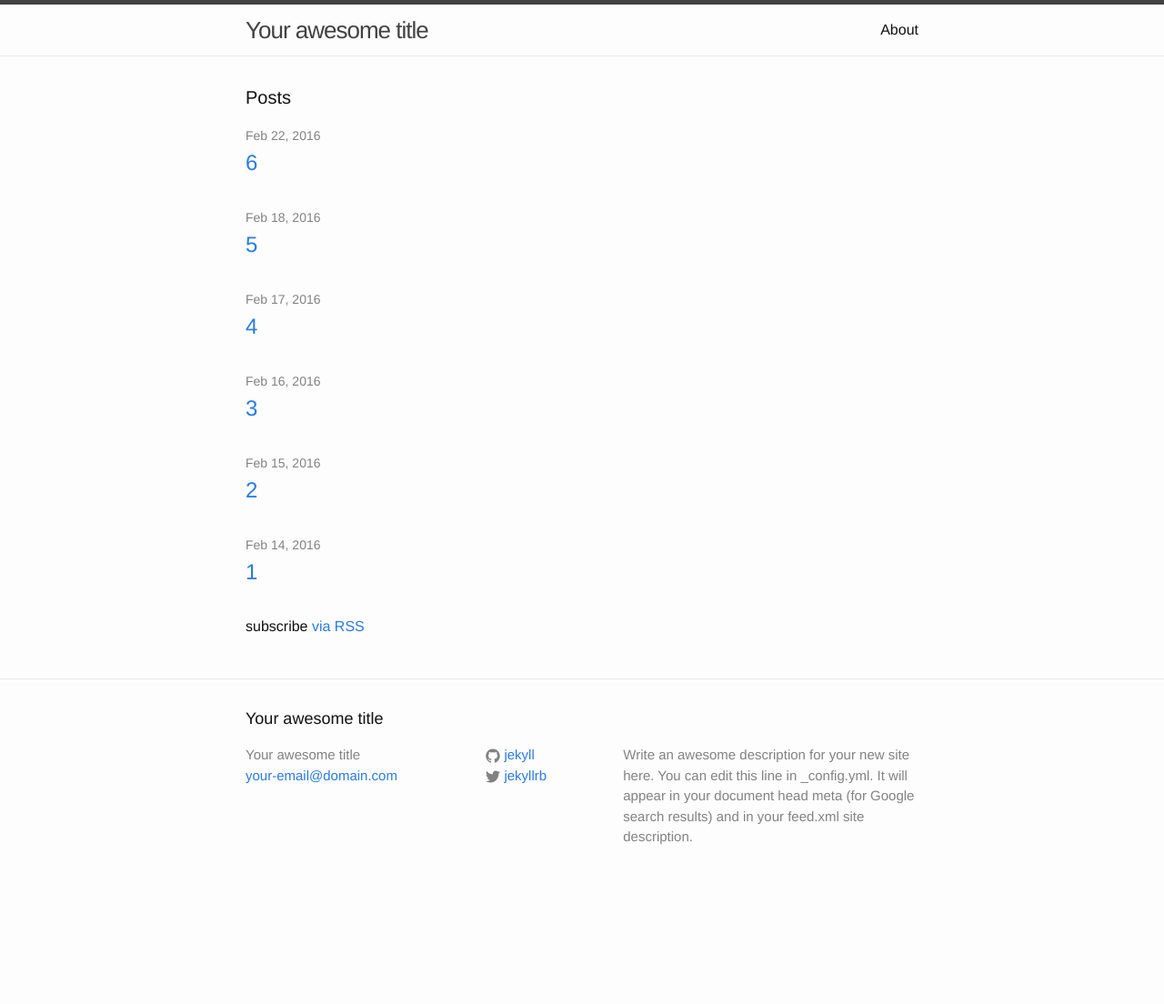
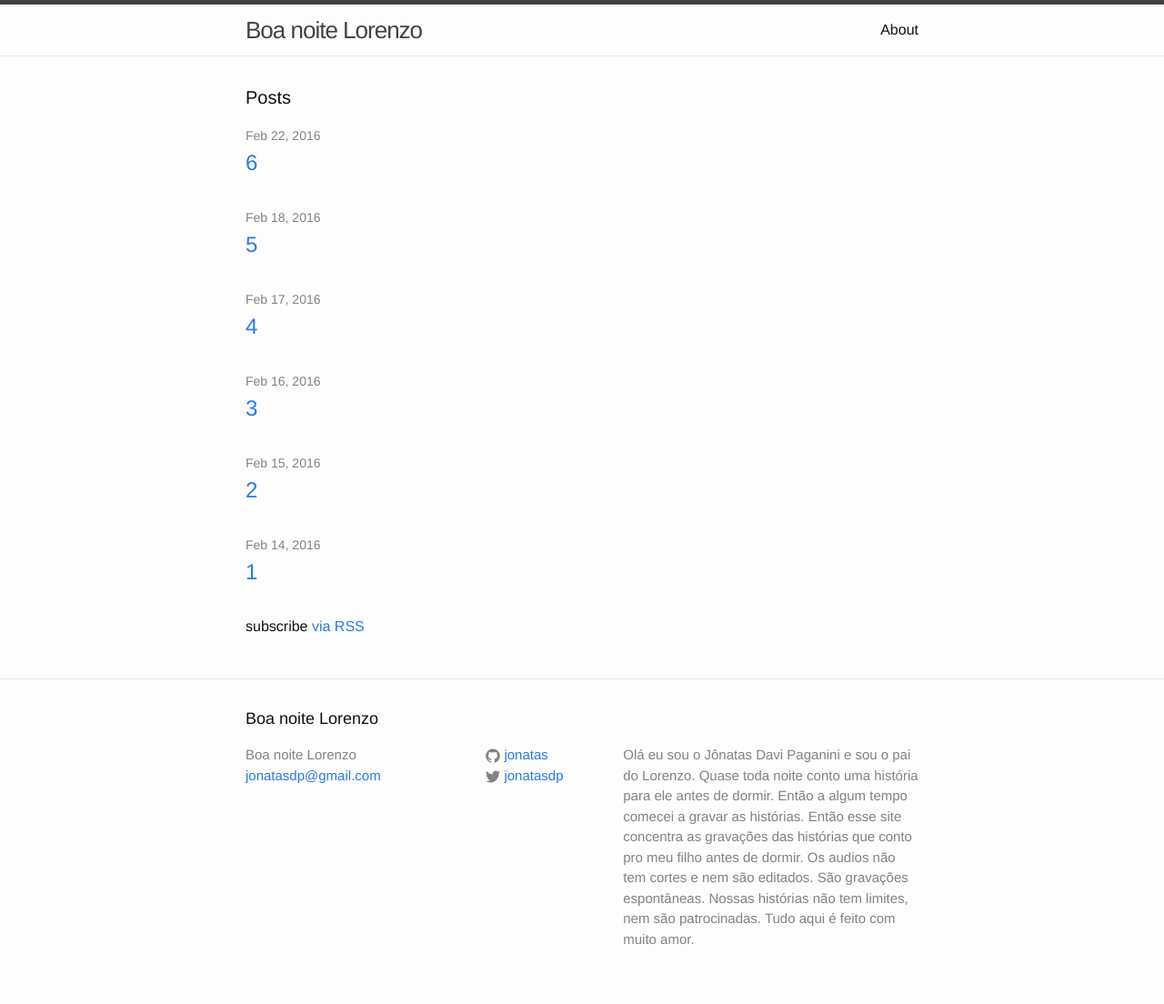
Before and after one commit to jonatas/lorenzo.ideia.me, a Jekyll site: the page built from index.html, in a window 1280 px wide. Shown: the whole page at 91% size. Built offline with Jekyll 4.4.1, drawn with Linux system fonts in a browser that asks for light colours; before the commit the page ends 992 px from its top, so only the background shows below that.

Commit message:
initial setup info

```diff
--- a/_config.yml
+++ b/_config.yml
@@ -1,21 +1,18 @@
-# Welcome to Jekyll!
-#
-# This config file is meant for settings that affect your whole blog, values
-# which you are expected to set up once and rarely need to edit after that.
-# For technical reasons, this file is *NOT* reloaded automatically when you use
-# 'jekyll serve'. If you change this file, please restart the server process.
-
-# Site settings
-title: Your awesome title
-email: your-email@domain.com
-description: > # this means to ignore newlines until "baseurl:"
-  Write an awesome description for your new site here. You can edit this
-  line in _config.yml. It will appear in your document head meta (for
-  Google search results) and in your feed.xml site description.
+title: Boa noite Lorenzo
+email: jonatasdp@gmail.com
+description: >
+  Olá eu sou o Jônatas Davi Paganini e sou o pai do Lorenzo.
+  Quase toda noite conto uma história para ele antes de dormir.
+  Então a algum tempo comecei a gravar as histórias.
+  Então esse site concentra as gravações das histórias que conto pro meu filho antes de dormir.
+  Os audios não tem cortes e nem são editados. São gravações espontâneas.
+  Nossas histórias não tem limites, nem são patrocinadas. Tudo aqui é feito com muito amor.
 baseurl: "" # the subpath of your site, e.g. /blog
-url: "http://yourdomain.com" # the base hostname & protocol for your site
-twitter_username: jekyllrb
-github_username:  jekyll
+url: "http://lorenzo.ideia.me" # the base hostname & protocol for your site
+twitter_username: jonatasdp
+github_username:  jonatas
 
 # Build settings
 markdown: kramdown
+gems:
+  - jemoji
```
